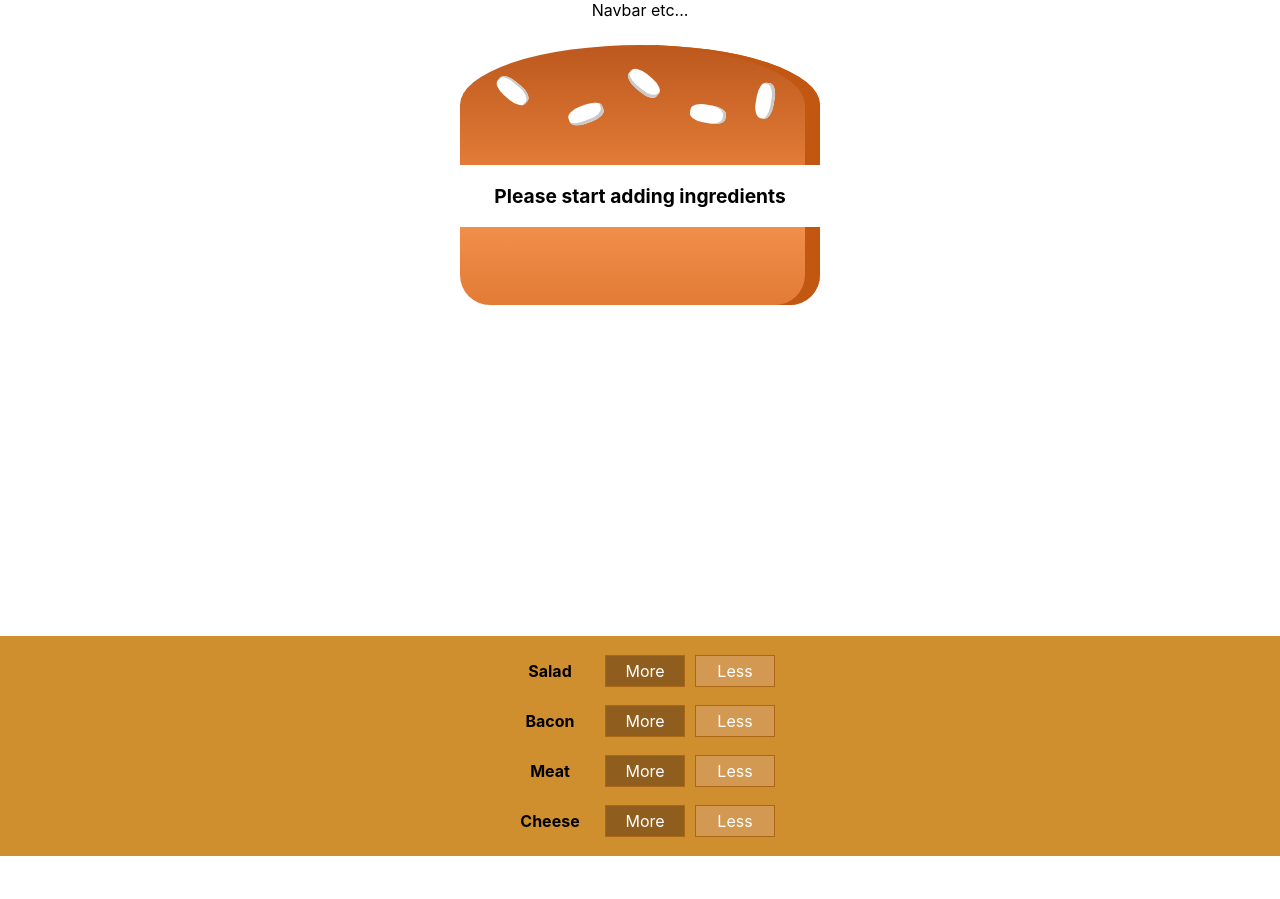
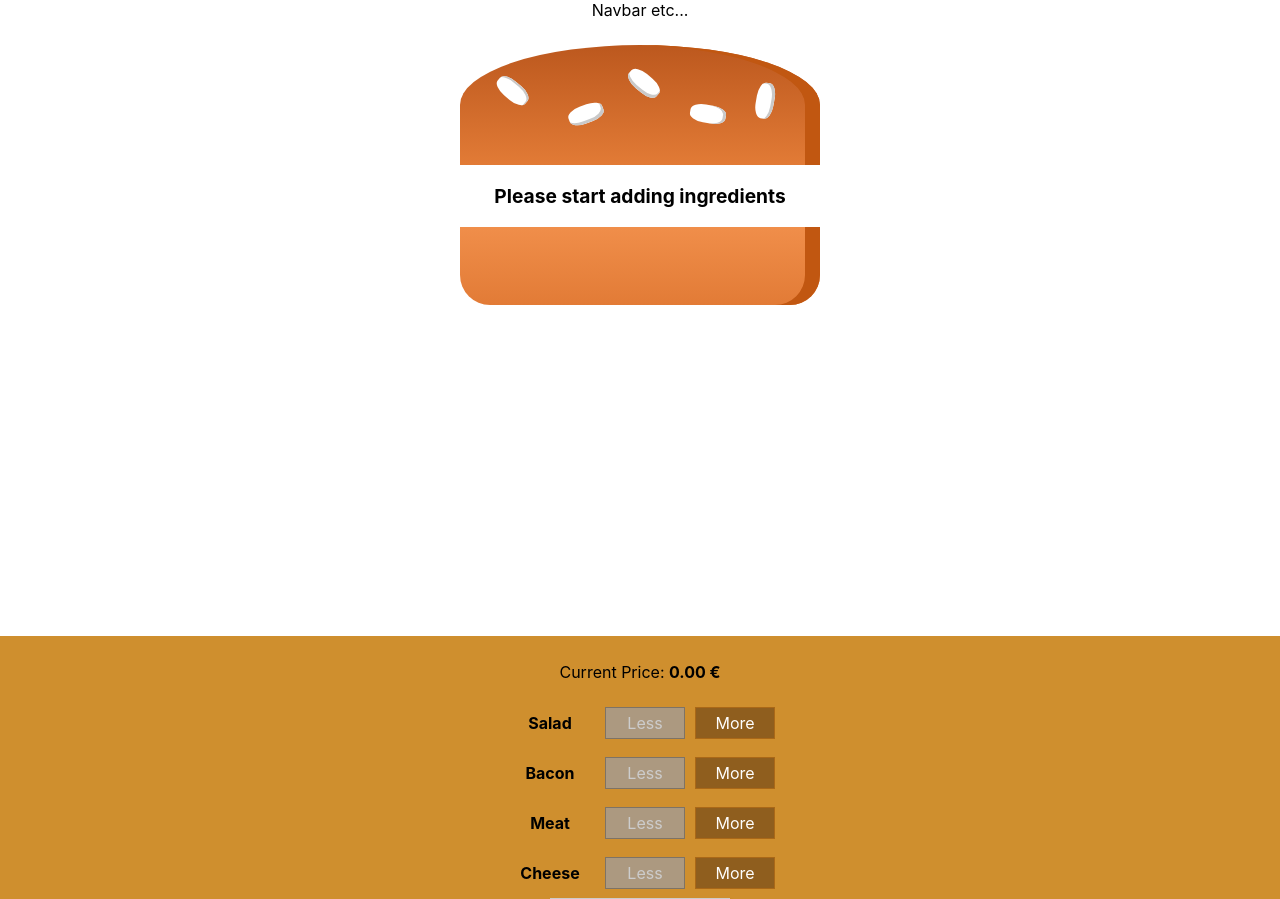
Before and after one commit to GuillRo/burger-builder-REDUX, a React (Create React App) app: page / in a window 1280 px wide. Shown: the top 899 px of the page. Before the commit the page ends 856 px from the top, so only its background shows below. Built offline with nearby package versions, Linux system fonts and the light colour scheme.

Commit message:
interesting bug where the state is not updated and you can order only after two ingredients are added

```diff
--- a/src/components/Burger/BuildControls/BuildControl/BuildControl.js
+++ b/src/components/Burger/BuildControls/BuildControl/BuildControl.js
@@ -6,8 +6,12 @@
   return (
     <div className={classes.BuildControl}>
       <div className={classes.Label}>{props.label}</div>
-      <button className={classes.More} onClick={props.added}>More</button>
-      <button className={classes.Less}>Less</button>
+      <button className={classes.Less}
+        onClick={props.removed}
+        disabled={props.disabled}>Less</button>
+      <button className={classes.More}
+        onClick={props.added}
+      >More</button>
     </div>
   )
 }
--- a/src/components/Burger/BuildControls/BuildControl/BuildControl.module.css
+++ b/src/components/Burger/BuildControls/BuildControl/BuildControl.module.css
@@ -6,7 +6,7 @@
 
 }
 
-button {
+.BuildControl button {
   display: block;
   font: inherit;
   padding: 5px;
@@ -18,14 +18,14 @@
 }
 
 
-button:disabled {
+.BuildControl button:disabled {
   background-color: #AC9980;
   border: 1px solid #7E7365;
   color: #ccc;
   cursor: default;
 }
 
-button:hover:disabled {
+.BuildControl button:hover:disabled {
   background-color: #AC9980;
   color: #ccc;
   cursor: not-allowed;
--- a/src/components/Burger/BuildControls/BuildControls.js
+++ b/src/components/Burger/BuildControls/BuildControls.js
@@ -14,13 +14,18 @@
 const buildControls = (props) => {
   return (
     <div className={classes.BuildControls}>
+      <p>Current Price: <strong>{props.price.toFixed(2)} €</strong> </p>
       {controls.map(ctrl => (
         <BuildControl
           key={ctrl.label}
           label={ctrl.label}
           added={() => props.ingredientAdded(ctrl.type)}
+          removed={() => props.ingredientRemoved(ctrl.type)}
+          disabled={props.disabled[ctrl.type]}
         />
       ))}
+      <button className={classes.OrderButton}
+      disabled={!props.purchasable}>ORDER NOW</button>
     </div>
   )
 }
--- a/src/components/Burger/BuildControls/BuildControls.module.css
+++ b/src/components/Burger/BuildControls/BuildControls.module.css
@@ -8,3 +8,44 @@
   margin: auto;
   padding: 10px 0;
 }
+
+.OrderButton {
+  background-color: #DAD735;
+  outline: none;
+  cursor: pointer;
+  border: 1px solid #966909;
+  color: #966909;
+  font-family: inherit;
+  font-size: 1.2em;
+  padding: 15px 30px;
+  box-shadow: 2px 2px 2px #966909;
+}
+
+.OrderButton:hover, .OrderButton:active {
+  background-color: #A0DB41;
+  border: 1px solid #966909;
+  color: #966909;
+}
+
+.OrderButton:disabled {
+  background-color: #C7C6C6;
+  cursor: not-allowed;
+  border: 1px solid #ccc;
+  color: #888888;
+}
+
+.OrderButton:not(:disabled) {
+  animation: enable 0.3s linear;
+}
+
+@keyframes enable {
+  0% {
+      transform: scale(1);
+  }
+  60% {
+      transform: scale(1.1);
+  }
+  100% {
+      transform: scale(1);
+  }
+}
--- a/src/components/Burger/Burger.js
+++ b/src/components/Burger/Burger.js
@@ -5,17 +5,29 @@
 import classes from './Burger.module.css'
 
 const burger = (props) => {
-  console.log(props.ingredients)
+  // V3, maintenant ça suit toujours le meme pattern, c'est plus joli...
+  // Si j'ai le temps j'essaierai une V4 ou le truc est toujours ajouté en dernier ou un truc du genre...
+
   let arrayIngredients = []
   let arrayIngredientsTemp = Object.entries(props.ingredients)
-  arrayIngredientsTemp.forEach(arr => {
-    for (let i = 0; i < arr[1]; i++) {
+  let completed = false
+
+  const fillArrayIng = (arr) => {
+    if (arr[1] > 0) {
+      arr[1] -= 1
       arrayIngredients.push(<BurgerIngredient key={shortid.generate()} type={arr[0]} />)
+      completed = false
     }
-  })
+  }
 
-  // ça en dessous c'est un pattern de la vidéo qui fait la même chose que plus haut
-  // mais en incompréhensible... ça vaut le coup de regarder, c'est ptet + rapide
+  while (!completed) {
+    completed = true
+    arrayIngredientsTemp.forEach(arr => {
+      fillArrayIng(arr)
+    })
+  }
+
+  // V1, exemple de la vidéo, assez incompréhensible mais bon... peut être intéressant de piger
 
   // let arrayIngredients = Object.keys(props.ingredients)
   //   .map(ingrdKey => {
@@ -27,6 +39,18 @@
   //   .reduce((arr, el) => {
   //     return arr.concat(el)
   //   }, [])
+
+  // V2, ma version a moi, fais la meme chose que v1 mais en compréhensible.
+  // Par contre les meat sont ensemble, les cheese aussi, c'est pas super beau...
+  // c'est pareil pour la version de la vidéo mais je vais tenter d'améliorer ça
+
+  // let arrayIngredients = []
+  // let arrayIngredientsTemp = Object.entries(props.ingredients)
+  // arrayIngredientsTemp.forEach(arr => {
+  //   for (let i = 0; i < arr[1]; i++) {
+  //     arrayIngredients.push(<BurgerIngredient key={shortid.generate()} type={arr[0]} />)
+  //   }
+  // })
 
   if (arrayIngredients.length === 0) {
     arrayIngredients = <p className="Burger">Please start adding ingredients</p>
--- a/src/containers/BurgerBuilder/BurgerBuilder.js
+++ b/src/containers/BurgerBuilder/BurgerBuilder.js
@@ -18,7 +18,19 @@
       cheese: 0,
       meat: 0
     },
-    totalPrice: 0
+    totalPrice: 0,
+    purchasable: false
+  }
+
+  updatePuchaseState = () => {
+    const ingredients = {
+      ...this.state.ingredients
+    }
+    const sum = Object.keys(ingredients)
+      .map(ing => ingredients[ing])
+      .reduce((total, current) => { return total + current }, 0)
+
+    this.setState({ purchasable: sum > 0 })
   }
 
   addIngredientHandler = (type) => {
@@ -33,17 +45,46 @@
     const oldPrice = this.state.totalPrice
     const newPrice = oldPrice + priceAddition
     this.setState({ totalPrice: newPrice, ingredients: updatedIngredients })
+    this.updatePuchaseState()
   }
 
   removeIngredientHandler = (type) => {
+    const oldCount = this.state.ingredients[type]
+    if (oldCount <= 0) {
+      return
+    }
+    const updatedCount = oldCount - 1
+    const updatedIngredients = {
+      ...this.state.ingredients
+    }
 
+    updatedIngredients[type] = updatedCount
+    const priceDeduction = INGREDIENT_PRICES[type]
+    const oldPrice = this.state.totalPrice
+    const newPrice = oldPrice - priceDeduction
+    this.setState({ totalPrice: newPrice, ingredients: updatedIngredients })
+    this.updatePuchaseState()
   }
 
-  render () {
+  render() {
+
+    const disableInfo = {
+      ...this.state.ingredients
+    }
+    for (let key in disableInfo) {
+      disableInfo[key] = disableInfo[key] <= 0
+    }
+
     return (
       <>
         <Burger ingredients={this.state.ingredients} />
-        <BuildControls ingredientAdded={this.addIngredientHandler} />
+        <BuildControls
+          ingredientAdded={this.addIngredientHandler}
+          ingredientRemoved={this.removeIngredientHandler}
+          disabled={disableInfo}
+          price={this.state.totalPrice}
+          purchasable={this.state.purchasable}
+        />
       </>
     )
   }
```
